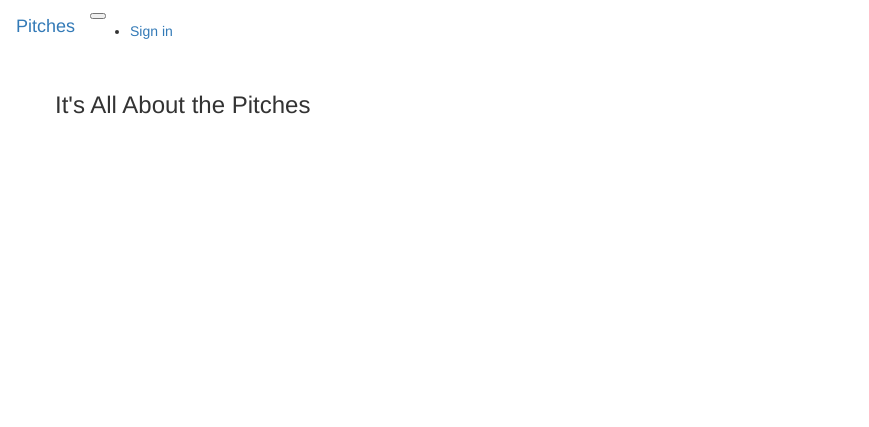
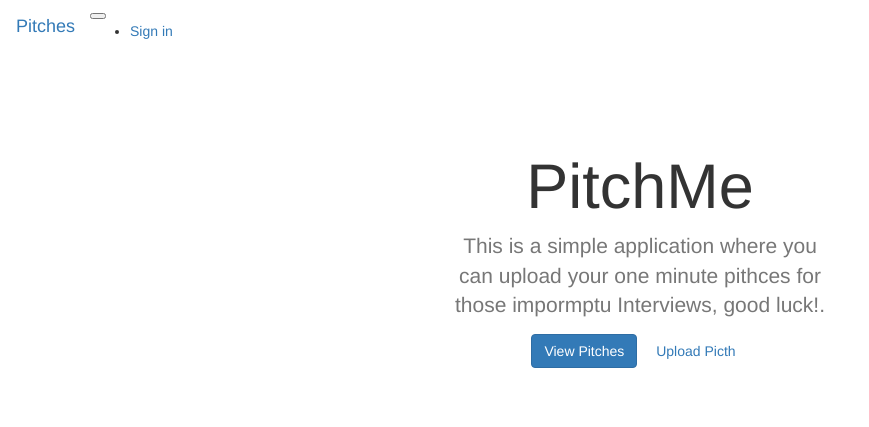
Before and after one commit to casio-ka/PitchMe, a Flask app: page / in a window 1280 px wide. Shown: the top 427 px of the page, without its empty margins (0-869 px from the left). Run offline with Flask 2, Linux system fonts and the light colour scheme; some libraries are stand-ins or nearby versions.

Commit message:
Update index.html
Add jumbotron

```diff
--- a/app/templates/index.html
+++ b/app/templates/index.html
@@ -8,14 +8,18 @@
 {% block content %}
 
 
-<div class="container">
 
-    <!-- Popular movie -->
-    <div class="row">
-        <h3> It's All About the Pitches</h3>
-        <ul>
-
-        </ul>
+    <div class="main">
+        <section class="jumbotron text-center">
+            <div class="container">
+              <h1>PitchMe</h1>
+              <p class="lead text-muted">This is a simple application where you can upload your one minute pithces for those impormptu Interviews, good luck!.</p>
+              <p>
+                <a href="#" class="btn btn-primary my-2">View Pitches</a>
+                <a href="#" class="btn btn-secondary my-2">Upload Picth</a>
+              </p>
+            </div>
+          </section>
     </div>
 
 
```
